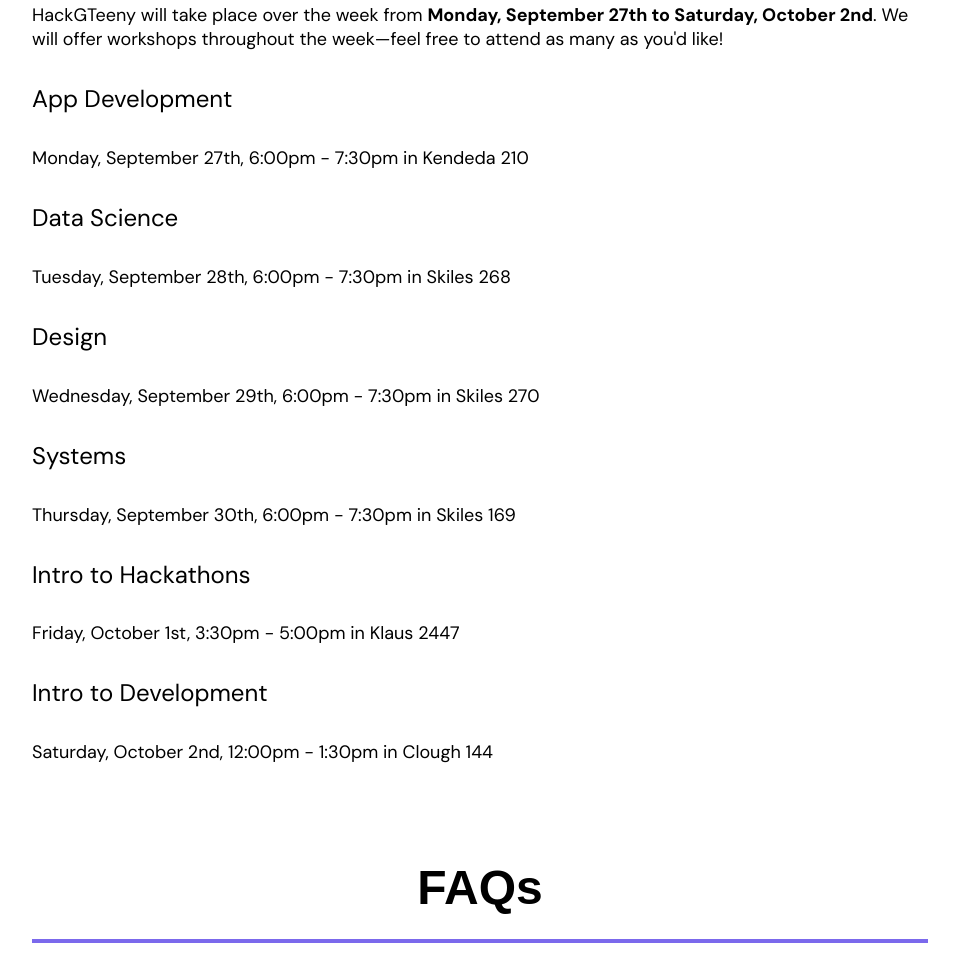
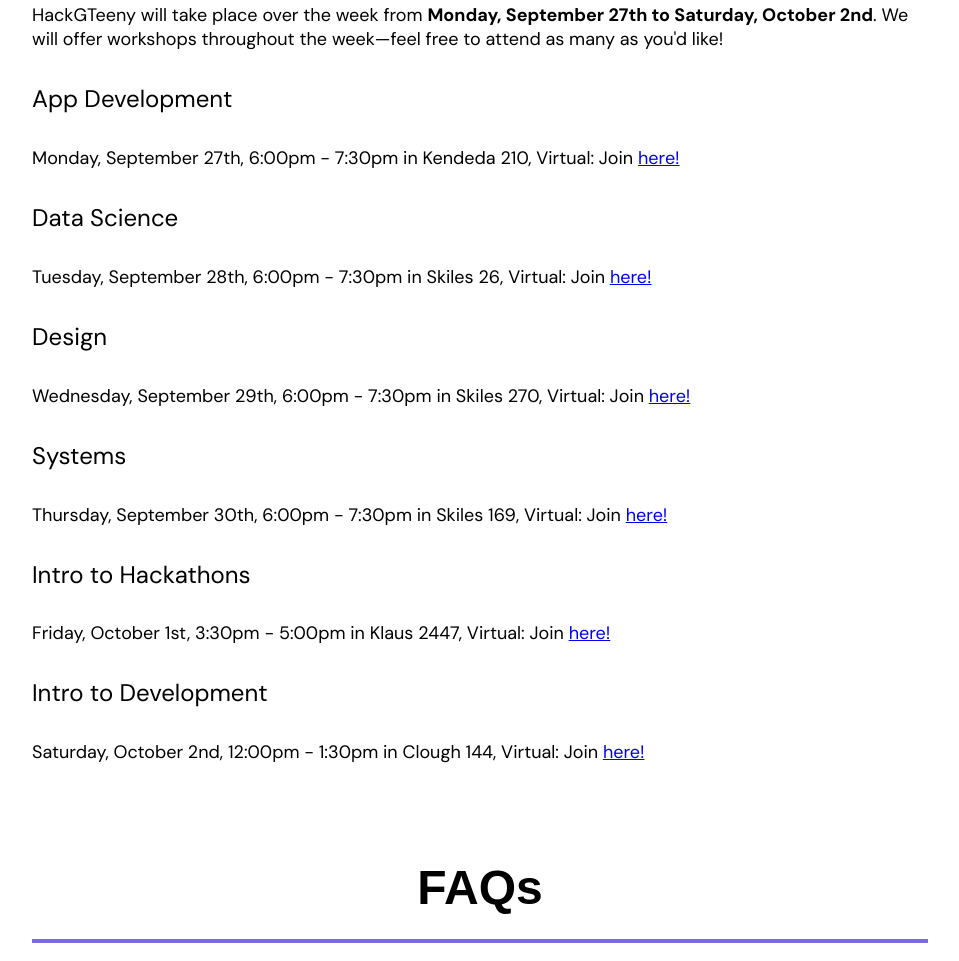
Before and after one commit to HackGT/hackgteeny2021-website, a website built with Parcel: page src/index.html in a window 1280 px wide. Shown: the part 3655-4616 px from the top of the page, without its empty margins (160-1119 px from the left). Built offline with nearby package versions, Linux system fonts and the light colour scheme; a web font is replaced by a local one.

Commit message:
add bluejeans links

```diff
--- a/src/index.html
+++ b/src/index.html
@@ -193,27 +193,27 @@
         </p>
         <h4>App Development</h4>
 
-        <p>Monday, September 27th, 6:00pm - 7:30pm in Kendeda 210</p>
+        <p>Monday, September 27th, 6:00pm - 7:30pm in Kendeda 210, Virtual: Join <a href="https://primetime.bluejeans.com/a2m/live-event/yzcszgyz">here!</a></p>
 
         <h4>Data Science</h4>
 
-        <p>Tuesday, September 28th, 6:00pm - 7:30pm in Skiles 268</p>
+        <p>Tuesday, September 28th, 6:00pm - 7:30pm in Skiles 26, Virtual: Join <a href="https://primetime.bluejeans.com/a2m/live-event/sywfxzpf">here!</a></p>
 
         <h4>Design</h4>
 
-        <p>Wednesday, September 29th, 6:00pm - 7:30pm in Skiles 270</p>
+        <p>Wednesday, September 29th, 6:00pm - 7:30pm in Skiles 270, Virtual: Join <a href="https://primetime.bluejeans.com/a2m/live-event/jsxtytsh">here!</a></p>
 
         <h4>Systems</h4>
 
-        <p>Thursday, September 30th, 6:00pm - 7:30pm in Skiles 169</p>
+        <p>Thursday, September 30th, 6:00pm - 7:30pm in Skiles 169, Virtual: Join <a href="https://primetime.bluejeans.com/a2m/live-event/kehdrcby">here!</a></p>
 
         <h4>Intro to Hackathons</h4>
 
-        <p>Friday, October 1st, 3:30pm - 5:00pm in Klaus 2447</p>
+        <p>Friday, October 1st, 3:30pm - 5:00pm in Klaus 2447, Virtual: Join <a href="https://primetime.bluejeans.com/a2m/live-event/swzreggt">here!</a></p>
 
         <h4>Intro to Development</h4>
 
-        <p>Saturday, October 2nd, 12:00pm - 1:30pm in Clough 144</p>
+        <p>Saturday, October 2nd, 12:00pm - 1:30pm in Clough 144, Virtual: Join <a href="https://primetime.bluejeans.com/a2m/live-event/gxvttbqy">here!</a></p>
       </section>
       <section id="faqs">
         <h2>FAQs</h2>
```
